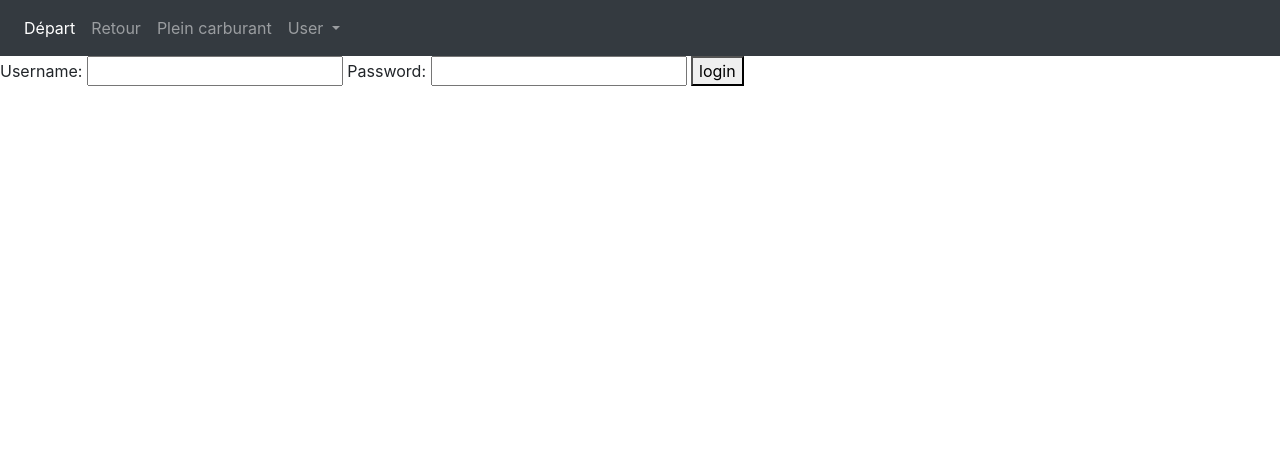
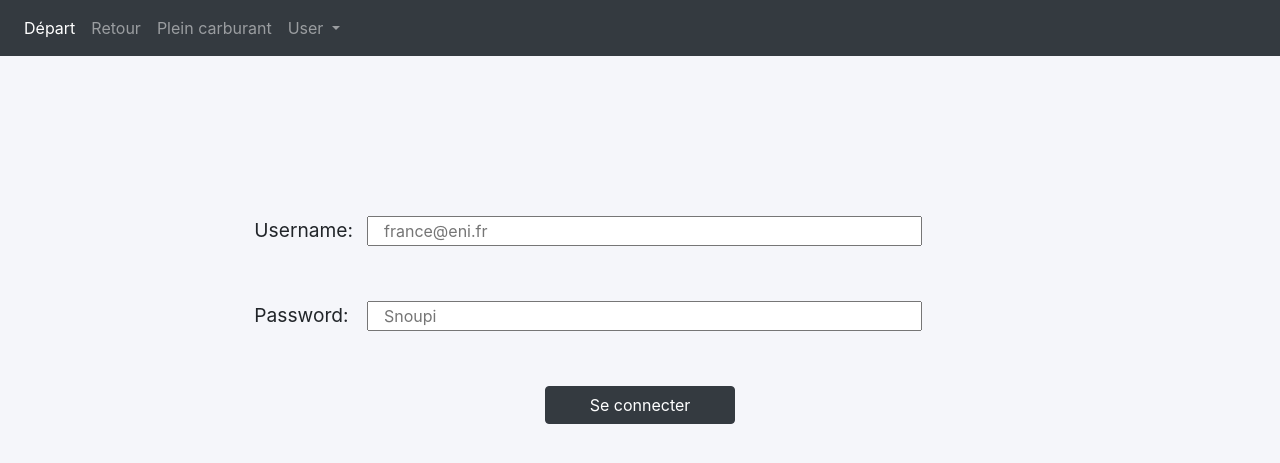
Before and after one commit to Acima2/JsonStatacar, a Symfony app: template templates/security/login.html.twig in a window 1280 px wide. Shown: the top 463 px of the page. Run offline with Twig, Linux system fonts and the light colour scheme; the template is opened without the code that fills it, so the values that code supplies are empty; some libraries are stand-ins or nearby versions.

Commit message:
styled login form

```diff
--- a/assets/css/app.css
+++ /dev/null
@@ -1,3 +0,0 @@
-body {
-    background-color: lightgray;
-}
--- a/assets/js/app.js
+++ b/assets/js/app.js
@@ -6,7 +6,7 @@
  */
 
 // any CSS you require will output into a single css file (app.css in this case)
-require('../css/app.css');
+require('../../public/css/app.css');
 
 // Need jQuery? Install it with "yarn add jquery", then uncomment to require it.
 // var $ = require('jquery');
--- a/templates/base.html.twig
+++ b/templates/base.html.twig
@@ -6,6 +6,7 @@
         {% block stylesheets %}
             <!-- Latest bootstrap -->
             <link rel="stylesheet" href="https://maxcdn.bootstrapcdn.com/bootstrap/4.0.0/css/bootstrap.min.css" integrity="sha384-Gn5384xqQ1aoWXA+058RXPxPg6fy4IWvTNh0E263XmFcJlSAwiGgFAW/dAiS6JXm" crossorigin="anonymous">
+            <link rel="stylesheet" href="{{ asset('css/app.css') }}">
         {% endblock %}
     </head>
     <body>
--- a/templates/default/index.html.twig
+++ b/templates/default/index.html.twig
@@ -5,5 +5,7 @@
 {% block body %}
 <h1>JSON Statacar</h1>
     <h2>L'appli qui facilite le transit</h2>
-<a href="{{ path('user') }}"><h3>Se connecter</h3></a>
+
+    <button class="btn btn-dark"><a href="{{ path('user') }}">Se connecter</a></button>
+
 {% endblock %}
--- a/templates/menuUser.html.twig
+++ b/templates/menuUser.html.twig
@@ -11,7 +11,7 @@
                 <a class="nav-link" href="{{ path('plein-carburant') }}">Plein carburant</a>
             </li>
             <li class="nav-item dropdown">
-                <a class="nav-link dropdown-toggle" href="{{ path('user') }}" id="navbarDropdownMenuLink" data-toggle="dropdown" aria-haspopup="true" aria-expanded="false">
+                <a class="nav-link dropdown-toggle" href="{{ path('accueil') }}" id="navbarDropdownMenuLink" data-toggle="dropdown" aria-haspopup="true" aria-expanded="false">
                     User
                 </a>
                 <div class="dropdown-menu" aria-labelledby="navbarDropdownMenuLink">
--- a/templates/security/login.html.twig
+++ b/templates/security/login.html.twig
@@ -6,13 +6,19 @@
     {% if error %}
         <div>{{ error.messageKey|trans(error.messageData, 'security') }}</div>
     {% endif %}
+    <div class="container loginForm">
+        <form action="{{ path('login') }}" method="post" class="form-group row">
 
-    <form action="{{ path('login') }}" method="post">
-        <label for="username">Username:</label>
-        <input type="text" id="username" name="_username" value="{{ last_username }}" />
+            <div class="form-group col-md-12 loginFields">
+                <label for="username" class="offset-1 col-md-2 loginLabel">Username:</label>
+                <input type="text" id="username" name="_username" value="{{ last_username }}" class="col-md-6" placeholder="france@eni.fr"/>
 
-        <label for="password">Password:</label>
-        <input type="password" id="password" name="_password" />
+            </div>
+            <div class="form-group col-md-12 loginFields">
+                <label for="password" class="offset-1 col-md-2 loginLabel">Password:</label>
+                <input type="password" id="password" name="_password" class="col-md-6" placeholder="Snoupi"/>
+            </div>
+
 
             {#
                 If you want to control the URL the user
@@ -20,6 +26,9 @@
                 <input type="hidden" name="_target_path" value="/account" />
             #}
 
-        <button type="submit">login</button>
+            <button type="submit" class="btn btn-dark offset-5 col-md-2">Se connecter</button>
         </form>
+    </div>
+
+
 {% endblock %}
```
Also changed, not shown: assets/img/rent-a-car.jpg (added), public/css/app.css (added), 1 other file. Lines whose indentation alone changed are shown as unchanged.
